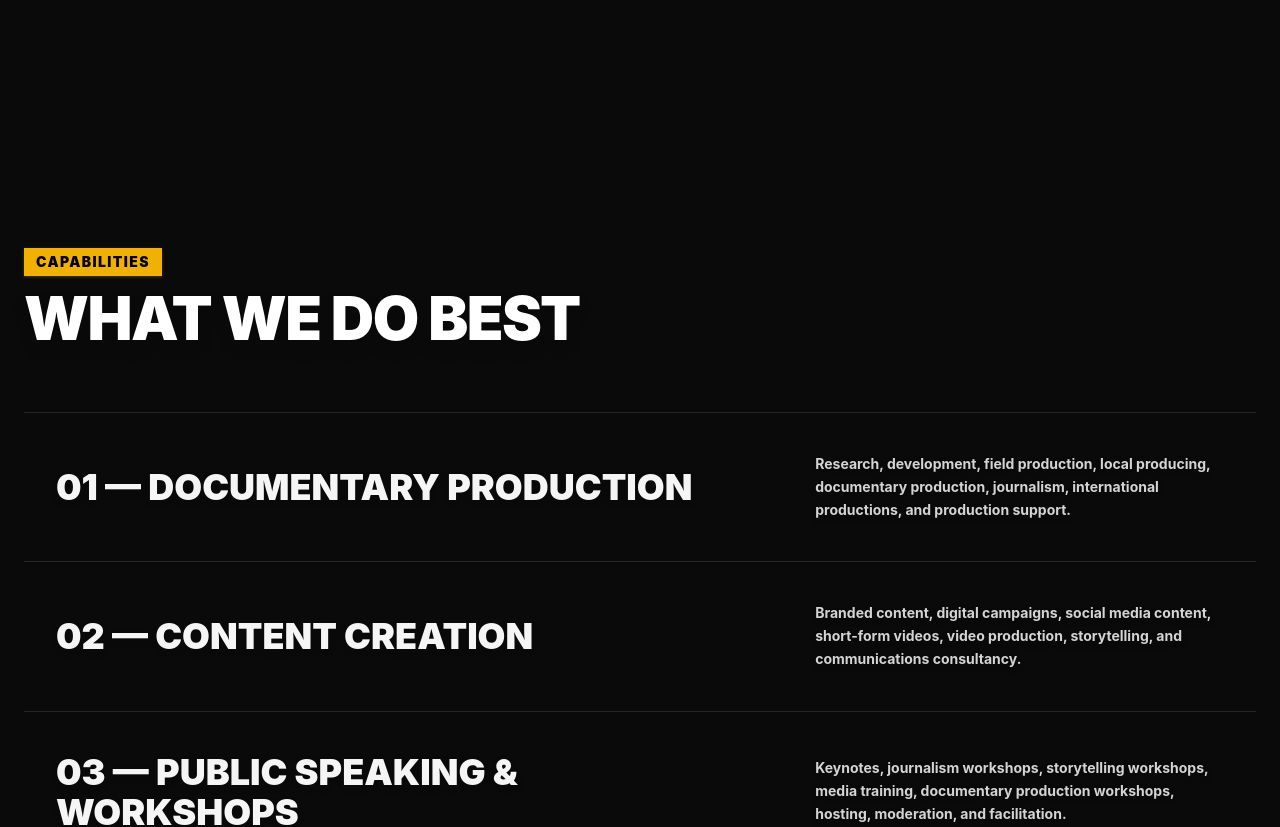
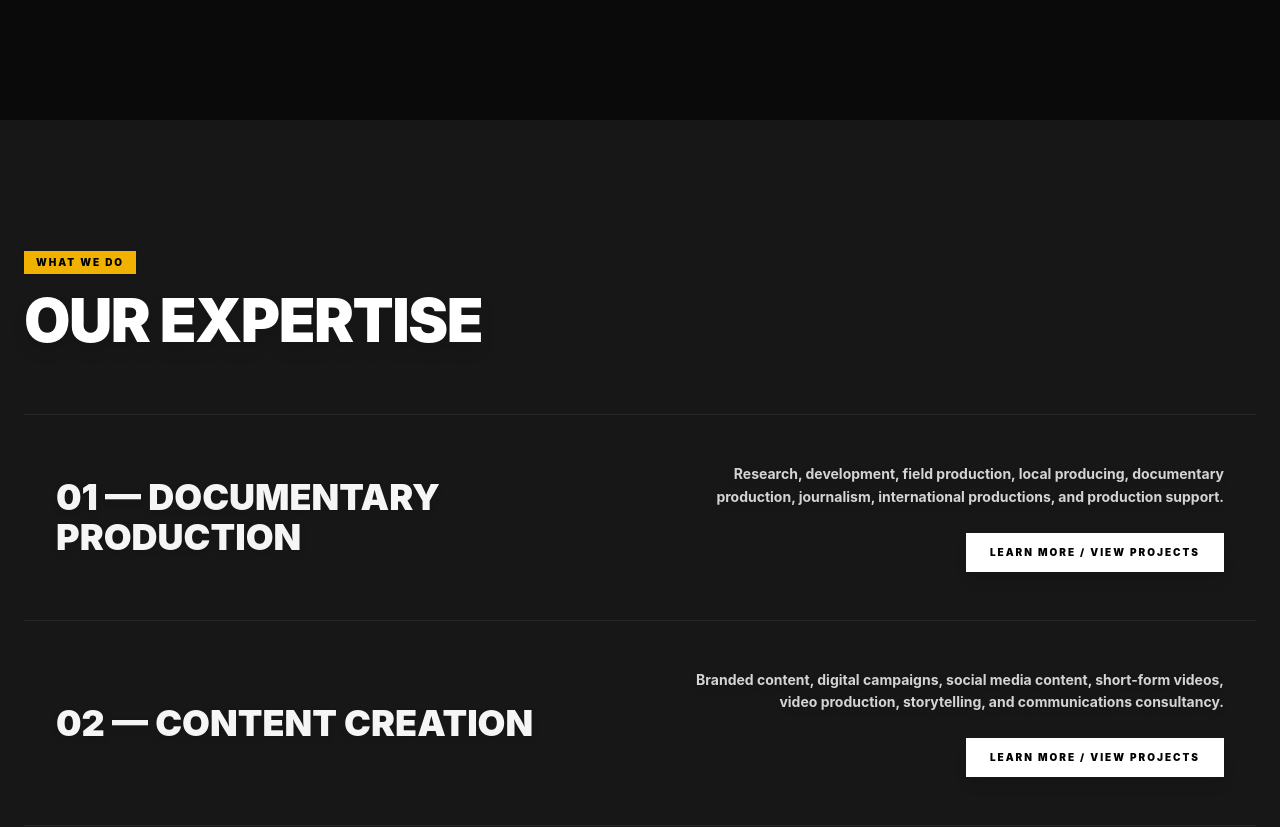
Before and after one commit to hfqhi/storyfirst-ph, a React (Vite) app: page / in a window 1280 px wide. Shown: the part 1300-2127 px from the top of the page. Built offline with nearby package versions, Linux system fonts and the light colour scheme.

Commit message:
refactor(services): integrate 3 core pillars and append view projects CTA buttons

```diff
--- a/src/components/Services.jsx
+++ b/src/components/Services.jsx
@@ -1,5 +1,32 @@
 import React, { useState } from "react";
-import { servicesData } from "../data/portfolioData";
+
+// Using local data to immediately match the brief's exact wording
+const servicesData = [
+  {
+    id: 1,
+    title: "01 — Documentary Production",
+    description:
+      "Research, development, field production, local producing, documentary production, journalism, international productions, and production support.",
+    visualType: "image",
+    mediaUrl: "01.jpg",
+  },
+  {
+    id: 2,
+    title: "02 — Content Creation",
+    description:
+      "Branded content, digital campaigns, social media content, short-form videos, video production, storytelling, and communications consultancy.",
+    visualType: "image",
+    mediaUrl: "02.jpg",
+  },
+  {
+    id: 3,
+    title: "03 — Public Speaking & Workshops",
+    description:
+      "Keynotes, journalism workshops, storytelling workshops, media training, documentary production workshops, hosting, moderation, and facilitation.",
+    visualType: "image",
+    mediaUrl: "03.jpg",
+  },
+];
 
 export default function Services() {
   const [hoveredService, setHoveredService] = useState(null);
@@ -7,8 +34,9 @@ export default function Services() {
   return (
     <section
       id="services"
-      className="relative py-32 bg-transparent overflow-hidden min-h-[80vh] flex items-center"
+      className="relative py-32 bg-neutral-50 dark:bg-neutral-900 overflow-hidden min-h-[80vh] flex items-center transition-colors duration-500"
     >
+      {/* Background Media Reveal */}
       <div className="absolute inset-0 w-full h-full pointer-events-none transition-opacity duration-1000 ease-in-out">
         {servicesData.map((service) => (
           <div
@@ -18,26 +46,25 @@ export default function Services() {
             <img
               src={service.mediaUrl}
               alt="service background"
-              className="w-full h-full object-cover opacity-15 dark:opacity-40 contrast-125 saturate-110 scale-105"
+              className="w-full h-full object-cover opacity-15 dark:opacity-30 contrast-125 saturate-110 scale-105"
             />
-            <div className="absolute inset-0 bg-gradient-to-b from-white via-transparent to-white dark:from-neutral-950 dark:via-transparent dark:to-neutral-950 opacity-90"></div>
+            <div className="absolute inset-0 bg-gradient-to-b from-neutral-50 via-transparent to-neutral-50 dark:from-neutral-900 dark:via-transparent dark:to-neutral-900 opacity-90"></div>
           </div>
         ))}
       </div>
 
       <div className="relative z-10 max-w-7xl mx-auto px-6 w-full">
         <div className="mb-16">
-          <span className="bg-yellow-500 text-black uppercase font-black px-3 py-1 text-sm tracking-widest inline-block mb-3 shadow-sm shadow-yellow-500/20">
-            Capabilities
+          <span className="bg-yellow-500 text-black uppercase font-black px-3 py-1 text-[10px] tracking-[0.2em] inline-block mb-4 shadow-sm">
+            What We Do
           </span>
-          <h2 className="text-4xl sm:text-6xl font-black text-neutral-950 dark:text-white uppercase tracking-tight drop-shadow-xl">
-            What we do best
+          <h2 className="text-4xl sm:text-5xl lg:text-6xl font-black text-neutral-950 dark:text-white uppercase tracking-tight drop-shadow-xl">
+            Our Expertise
           </h2>
         </div>
 
         <div className="flex flex-col border-t border-neutral-300 dark:border-neutral-800">
           {servicesData.map((service) => (
-            // The straight divider line now wraps the hover box
             <div
               key={service.id}
               className="border-b border-neutral-300 dark:border-neutral-800 py-2"
@@ -45,21 +72,29 @@ export default function Services() {
               <div
                 onMouseEnter={() => setHoveredService(service.id)}
                 onMouseLeave={() => setHoveredService(null)}
-                // Restored rounded-3xl and applied the rich yellow gradient
-                className={`group flex flex-col md:flex-row md:items-center justify-between gap-8 md:gap-16 py-8 px-8 transition-all duration-500 ease-in-out cursor-pointer rounded-3xl ${
+                className={`group flex flex-col md:flex-row md:items-center justify-between gap-6 md:gap-16 py-10 px-8 transition-all duration-500 ease-in-out rounded-3xl ${
                   hoveredService === service.id
-                    ? "bg-gradient-to-r from-yellow-400/90 to-yellow-600/90 scale-[1.01]"
-                    : "hover:bg-gradient-to-r hover:from-yellow-400/90 hover:to-yellow-600/90 hover:scale-[1.01]"
+                    ? "bg-gradient-to-r from-yellow-400 to-yellow-600 scale-[1.01] shadow-2xl"
+                    : "hover:bg-gradient-to-r hover:from-yellow-400 hover:to-yellow-600 hover:scale-[1.01] hover:shadow-2xl"
                 }`}
               >
-                <div className="flex items-center md:w-[55%]">
-                  <h3 className="text-3xl sm:text-4xl font-black text-neutral-900 dark:text-neutral-100 group-hover:text-black transition-colors duration-500 uppercase drop-shadow-md group-hover:drop-shadow-none">
+                <div className="md:w-[50%]">
+                  <h3 className="text-2xl sm:text-3xl lg:text-4xl font-black text-neutral-900 dark:text-neutral-100 group-hover:text-black transition-colors duration-500 uppercase drop-shadow-md group-hover:drop-shadow-none">
                     {service.title}
                   </h3>
                 </div>
-                <p className="text-neutral-800 dark:text-neutral-300 group-hover:text-black/90 text-sm md:w-[35%] leading-relaxed font-bold transition-colors duration-500 drop-shadow-md group-hover:drop-shadow-none">
-                  {service.description}
-                </p>
+
+                <div className="md:w-[50%] flex flex-col items-start md:items-end text-left md:text-right">
+                  <p className="text-neutral-700 dark:text-neutral-300 group-hover:text-black/90 text-sm leading-relaxed font-bold transition-colors duration-500 drop-shadow-md group-hover:drop-shadow-none mb-6">
+                    {service.description}
+                  </p>
+                  <a
+                    href="#work"
+                    className="inline-block bg-neutral-950 dark:bg-white text-white dark:text-black group-hover:bg-black group-hover:text-white px-6 py-3 text-[10px] font-black uppercase tracking-[0.2em] transition-colors shadow-lg cursor-pointer"
+                  >
+                    Learn More / View Projects
+                  </a>
+                </div>
               </div>
             </div>
           ))}
```
